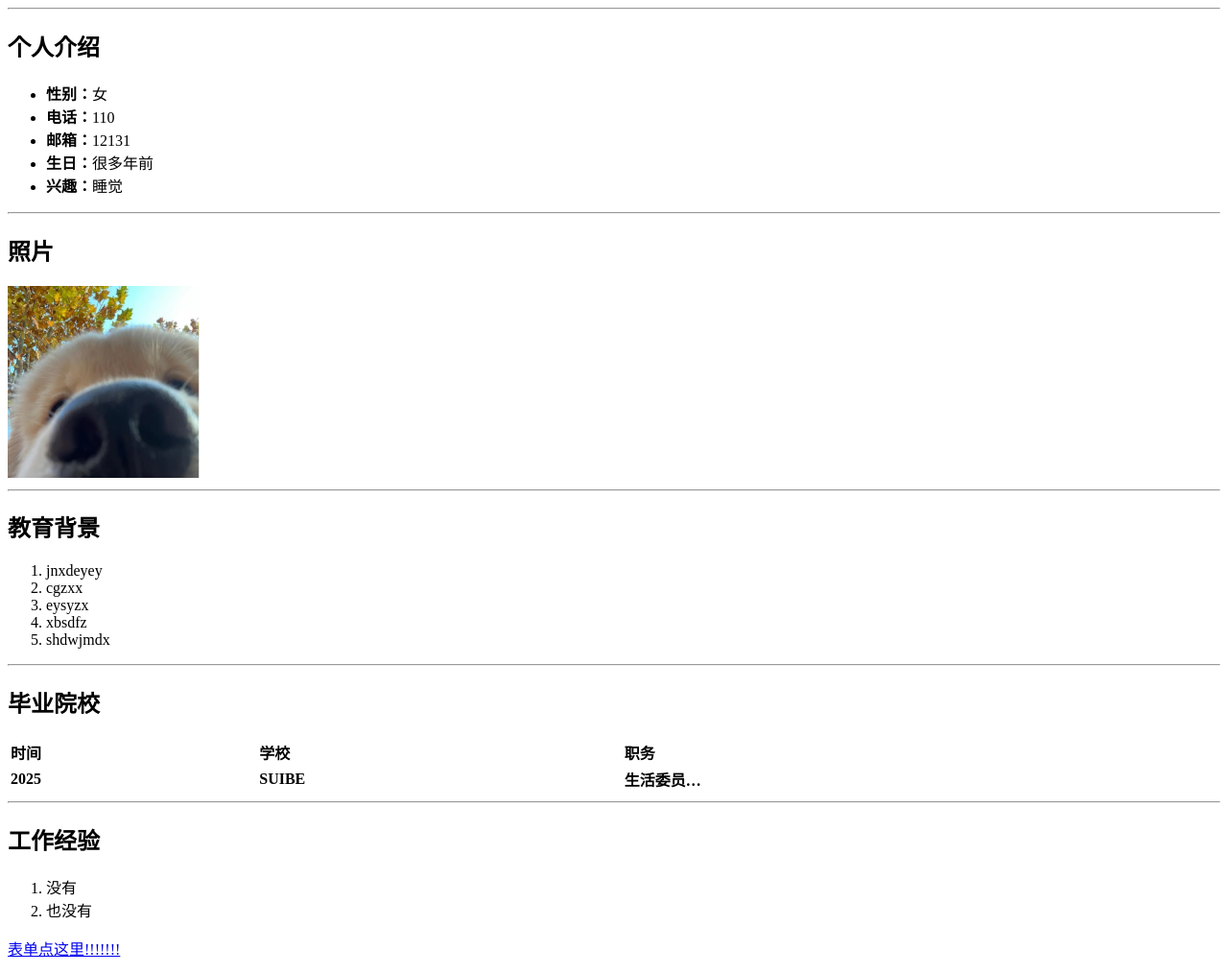
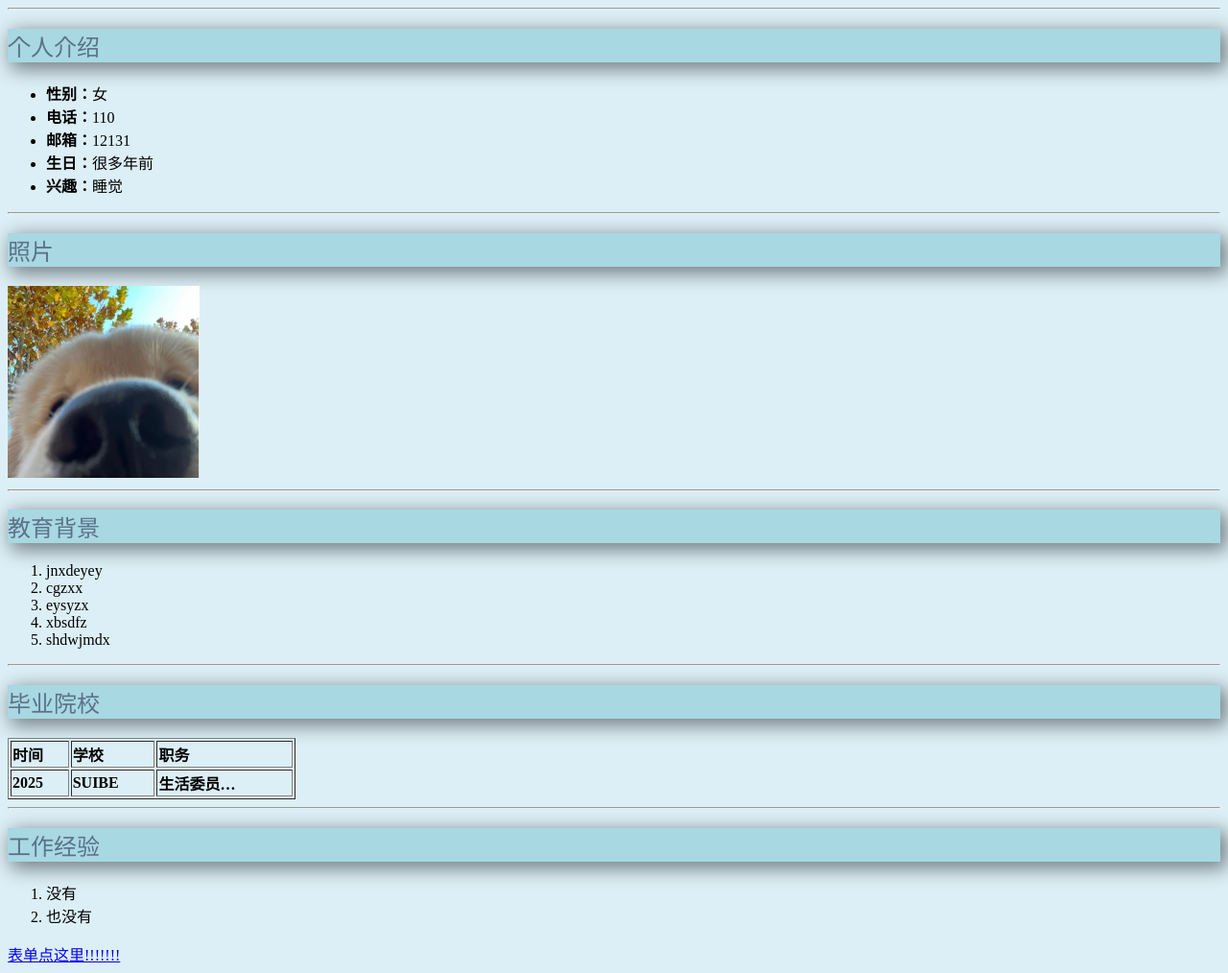
Before and after one commit to muxingru/muxingru.github.io, a plain HTML site: page index.html in a window 1280 px wide. Shown: the part 81-1095 px from the top of the page at 96% size. Drawn offline with Linux system fonts and the light colour scheme.

Commit message:
Add files via upload

```diff
--- /dev/null
+++ b/a.css
@@ -0,0 +1,22 @@
+h2{
+    color:rgb(2, 23, 8);
+    font-family:SimSun;
+    font-size:18pt;
+    font-weight: 400;
+}
+.s_title{
+    color:#5b7288;
+    background:#a8d8e2;
+    font-family:Microsoft YaHei;
+    box-shadow:5px 5px 20px 2px rgb(114, 124, 131);
+}
+.s_title:hover{
+    background-color: #7994a5;
+}
+ul,ol{
+    font-size: 12pt;
+    font-family:PingFang SC;
+}
+/* li{
+    font-style:italic;
+} */
--- a/index.html
+++ b/index.html
@@ -4,12 +4,12 @@
     <meta charset="UTF-8">
     <meta http-equiv="X-UA-Compatible" content="IE=edge">
     <meta name="viewport" content="width=device-width, initial-scale=1.0">
-    <title>寡人的简历</title>
+    <link rel="stylesheet" href="a.css">
+    <title>穆星如的简历</title>
 </head>
-
-<body>
-    <h1 align="center">穆星如的简历</h1><hr>
-    <h2>个人介绍</h2>
+<body style="background-color: #ddeff6;">
+    <h1 align="center" font-family:"Microsoft YaHei">穆星如的简历</h1><hr>
+    <h2 class="s_title">个人介绍</h2>
     <ul>
         <li><b>性别：</b>女</li>
         <li><b>电话：</b>110</li>
@@ -18,11 +18,11 @@
         <li><b>兴趣：</b>睡觉</li>
     </ul>
     <hr>
-    <h2>照片</h2>
-    <img src="self.jpg" height="200" width="200"alt="">
+    <h2 class="s_title">照片</h2>
+    <img src="self.jpg" height="200" width="200"alt="加载失败">
 
     <hr>
-    <h2>教育背景</h2>
+    <h2 class="s_title">教育背景</h2>
     <ol>
         <li>jnxdeyey</li>
         <li>cgzxx</li>
@@ -32,8 +32,8 @@
     </ol>
     <hr>
 
-    <h2>毕业院校</h2>
-    <table width="100%">
+    <h2 class="s_title">毕业院校</h2>
+    <table width="300" border="1">
         <tr>
             <td><b>时间</b></td>
             <td><b>学校</b></td>
@@ -46,12 +46,12 @@
         </tr>
     </table>
     <hr>
-    <h2>工作经验</h2>
+    <h2 class="s_title">工作经验</h2>
     <ol>
         <li>没有</li>
         <li>也没有</li>
     </ol>
-    <a href="form.html">表单点这里!!!!!!!</a>
+    <a href="form.html">表单点这里!!!!!!!</a><br>
 </body>
 
 </html>
```
Also changed, not shown: form.html (+6 -1 lines).
